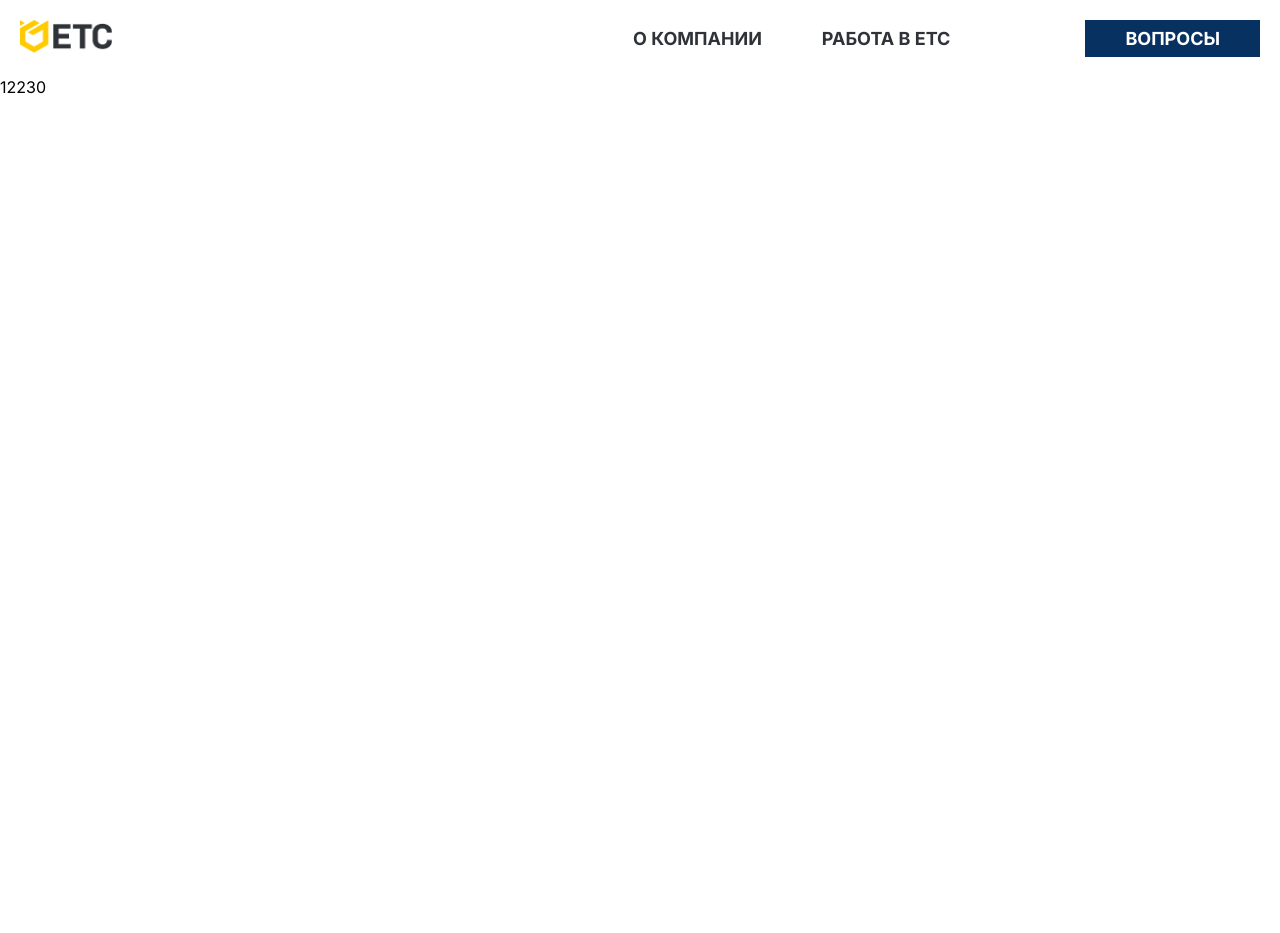
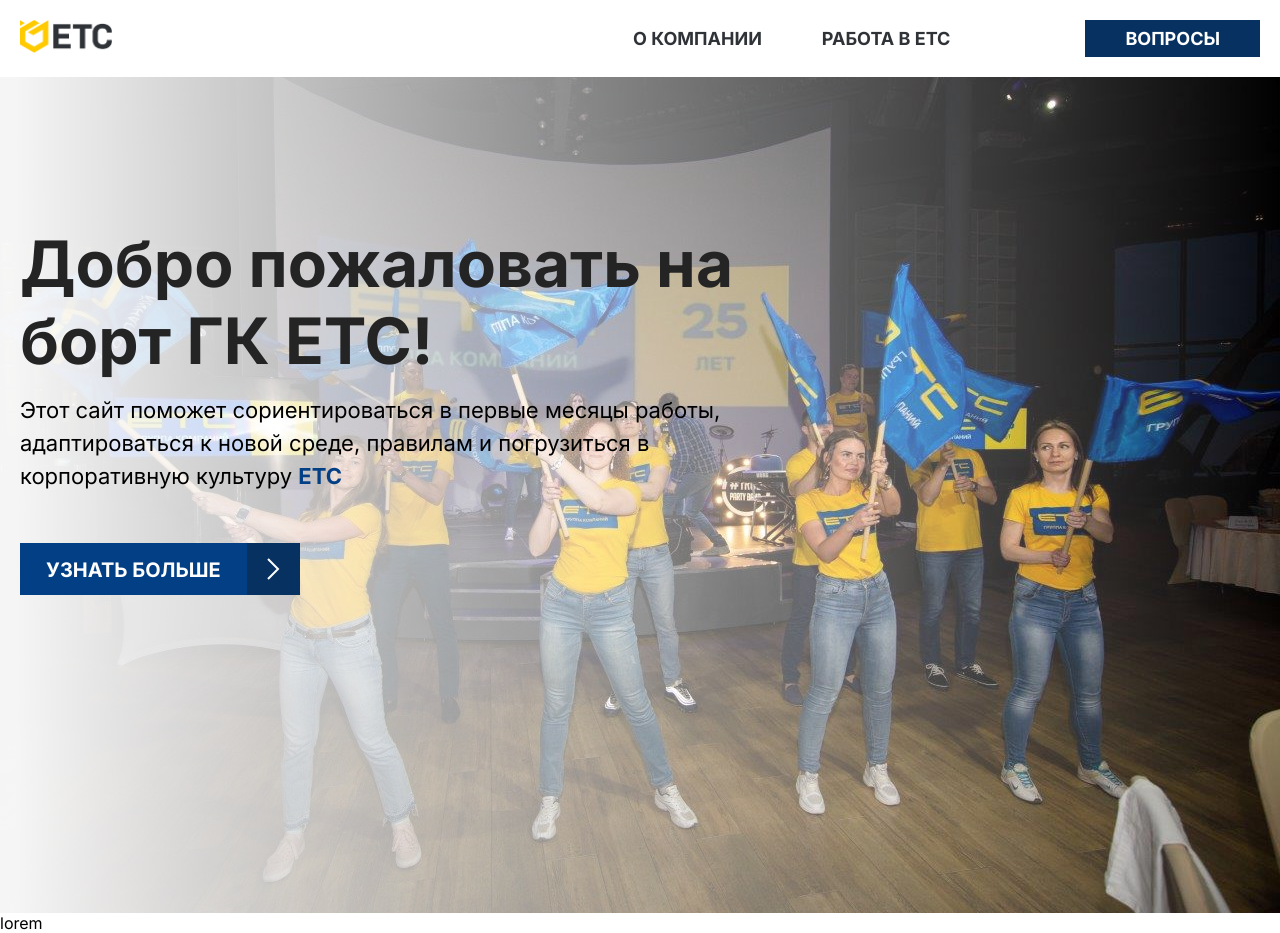
Before and after one commit to EkaterynaSholomickaya/UTS, a React (Create React App) app in the folder gk_uts/: page / in a window 1280 px wide. Before the commit the page ends 800 px from the top, so only its background shows below. Built offline with nearby package versions, Linux system fonts and the light colour scheme.

Commit message:
feat:add main screen

```diff
--- a/gk_uts/src/App.js
+++ b/gk_uts/src/App.js
@@ -1,11 +1,13 @@
 import Header from './components/header/Header';
+import Promo from './components/Promo/Main';
 
 
 function App() {
-  const pr = '12230';
+  const pr = `lorem`;
   return (
     <div className="App">
       <Header />
+      <Promo />
       <h1>{pr}</h1>
     </div>
   );
--- /dev/null
+++ b/gk_uts/src/components/Promo/Main.jsx
@@ -0,0 +1,29 @@
+import styles from './Main.module.css';
+import arrowImg from '../../assets/icons/main/arrow.svg';
+
+
+const Main = () =>
+  <section className={styles.main}>
+    <div className="container">
+      <div className={styles.main__column}>
+        <h1 className={styles.main__title}>
+          Добро пожаловать на борт ГК ЕТС!
+        </h1>
+        <p className={styles.main__subtitle}>
+          Этот сайт поможет сориентироваться в первые месяцы
+          работы, адаптироваться к новой среде, правилам и
+          погрузиться в корпоративную культуру <span> ЕТС</span>
+        </p>
+        <a href="" className={styles.main__link}>
+          <span>
+            Узнать больше
+          </span>
+          <img src={arrowImg} alt="arrow" />
+        </a>
+      </div>
+    </div>
+
+
+  </section>
+
+export default Main;
--- /dev/null
+++ b/gk_uts/src/components/Promo/Main.module.css
@@ -0,0 +1,78 @@
+.main {
+  background: linear-gradient(90deg, rgba(255, 255, 255, 0.96) 1.21%, rgba(255, 255, 255, 0.00) 100%), url(../../assets/img/mainimg.jpg) no-repeat, lightgray 50% / cover no-repeat;
+  /* block-size: cover; */
+  min-height: 836px;
+  background-size: cover;
+  background-attachment: fixed;
+}
+
+
+
+.main__column {
+padding-top: 148px;
+
+}
+
+.main__title {
+  color: var(--gray-text);
+  font-family: Inter;
+  font-size: 64px;
+  font-style: normal;
+  font-weight: 700;
+  line-height: normal;
+  margin-bottom: 15px;
+}
+
+
+.main__subtitle {
+    font-size: 22px;
+    font-style: normal;
+    font-weight: 400;
+    line-height: 150%;
+    margin-bottom: 50px;
+}
+
+.main__subtitle span {
+ color:var(--blue);
+ font-weight: 700;
+}
+
+.main__column {
+  max-width: 730px;
+}
+
+.main__link {
+   display: flex;
+  align-items: stretch;
+  justify-content: left;
+
+}
+.main__link span {
+  padding: 10px 26px 0px;
+  display: inline-block;
+  background-color: var(--blue);
+
+  color: #FFF;
+
+  font-size: 20px;
+  font-style: normal;
+  font-weight: 700;
+  line-height: 170%;/*!разобраться*/
+  text-transform: uppercase;
+}
+
+
+
+
+.main__link img {
+  padding: 15px 20px;
+  display: inline-block;
+  background-color: var(--second-blue);
+}
+
+.main__link:hover span {
+  background-color: var(--second-blue);
+}
+.main__link:active span {
+  color:var(--gray);
+}
--- a/gk_uts/src/styles/index.css
+++ b/gk_uts/src/styles/index.css
@@ -1,5 +1,14 @@
 body {
   font-family: 'Inter', sans-serif;
+  color: var (--gray-text, #242424);
+}
+
+h2 {
+  color: var(--gray-text );
+  font-size: 40px;
+  font-weight: 700;
+  line-height: normal;
+  text-transform: uppercase;
 }
 
 .container {
@@ -17,6 +26,5 @@
   --gray-text:#242424;
   --yellow:#FFCB00;
   --white-blue: #F1F5F6;
-  --blue:#05203F;
   --second-blue: #073161;
 }
```
Also changed, not shown: gk_uts/src/assets/icons/main/arrow.png (added), 1 other file (tests, documents, lock files or other folders).
